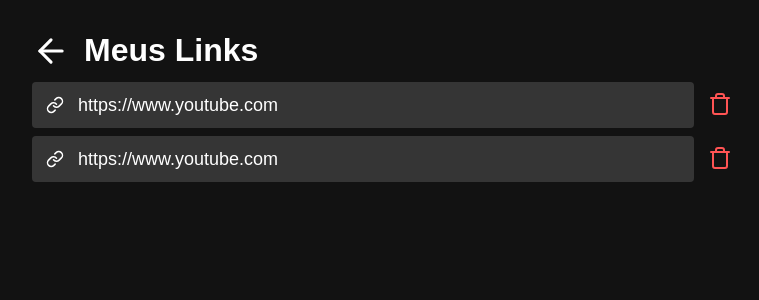
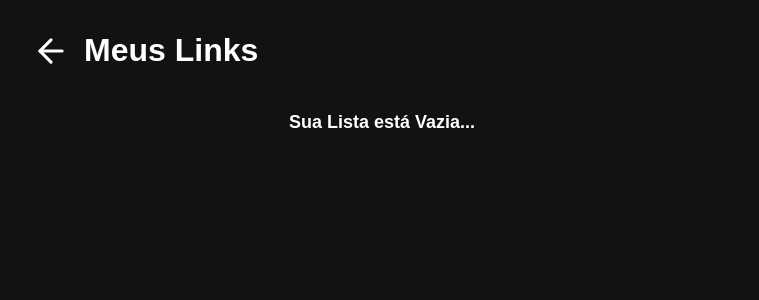
Before and after one commit to frontendDieferson/encurtaai, a React (Create React App) app: page /links in a window 1280 px wide. Shown: the top 300 px of the page, without its empty margins (258-1017 px from the left). Built offline with nearby package versions, Linux system fonts and the light colour scheme.

Commit message:
Services finalizado

```diff
--- a/src/components/LinkItem/link-item.css
+++ b/src/components/LinkItem/link-item.css
@@ -13,7 +13,7 @@
 
 @keyframes slideY {
     from {
-        transform: translateY(90px);
+        transform: translateY(40px);
       }
       to {
           transform: translateY(0px);
--- a/src/pages/Home/index.js
+++ b/src/pages/Home/index.js
@@ -5,6 +5,7 @@
 import LinkItem from '../../components/LinkItem'
 
 import api from '../../services/api'
+import { saveLink } from '../../services/storeLinks'
 
 
 export default function Home() {
@@ -21,6 +22,9 @@
 
       setData(response.data)
       setShowModal(true)
+
+      saveLink('@encurtaLink', response.data)
+
       setLink('')
 
      }catch{
--- a/src/pages/Links/index.js
+++ b/src/pages/Links/index.js
@@ -1,8 +1,49 @@
-import {FiArrowLeft, FiLink, FiTrash } from 'react-icons/fi'
+import { useState, useEffect } from 'react'
 import './links.css'
 import { Link } from 'react-router-dom'
+import LinkItem from '../../components/LinkItem'
+import { getLinkSave, deleteLink } from '../../services/storeLinks'
+import {FiArrowLeft, FiLink, FiTrash } from 'react-icons/fi'
+
+
 
 export default function Links() {
+    const [myLinks, setMyLinks] = useState([])
+    const [data, setData] = useState({})
+    const [showModal, setShowModal] = useState(false)
+
+    const [emptyList, setEmptyList] = useState(false)
+
+
+    useEffect(() => {
+      async function getLinks() {
+        const result = await getLinkSave('@encurtaLink')
+
+        if(result.length === 0) {
+            setEmptyList(true)
+
+        }
+        setMyLinks(result)
+      }
+
+      getLinks()
+
+    }, [])
+
+    function handleOpenLink(link) {
+        setData(link)
+        setShowModal(true)
+    }
+
+    async function handleDelete(id) {
+        const result = await deleteLink(myLinks, id)
+
+        if(result.length === 0) {
+           setEmptyList(true)
+        }
+        setMyLinks(result)
+    }
+
     return (
       <div className="links-container">
        <div className='links-header'>
@@ -12,25 +53,33 @@
            <h1>Meus Links</h1>
        </div>
 
-       <div className='links-item'>
-           <button className='link'>
+       {emptyList && (
+           <div className='links-item'>
+               <h2 className='empty-text'>Sua Lista está Vazia...</h2>
+           </div>
+       )}
+
+       {myLinks.map(link => (
+           <div key={link.id} className='links-item'>
+           <button className='link' onClick={() => handleOpenLink(link)}>
                <FiLink size={18} color='#FFF' />
-               https://www.youtube.com
+               {link.long_url}
            </button>
-           <button className='link-delete'>
+           <button className='link-delete' onClick={() => handleDelete(link.id)}>
                <FiTrash size={24} color='#FF5454' />
            </button>
        </div>
+       ))}
 
-       <div className='links-item'>
-           <button className='link'>
-               <FiLink size={18} color='#FFF' />
-               https://www.youtube.com
-           </button>
-           <button className='link-delete'>
-               <FiTrash size={24} color='#FF5454' />
-           </button>
-       </div>
+       {showModal && (
+           <LinkItem
+           closeModal={() => setShowModal(false)}
+           content={data}
+
+           />
+       )}
+
+
       </div>
     )
   }
--- a/src/pages/Links/links.css
+++ b/src/pages/Links/links.css
@@ -56,6 +56,14 @@
     background: transparent;
 }
 
+.empty-text {
+    width: 100%;
+    text-align: center;
+    color: #FFF;
+    margin-top: 30px;
+    font-size: 18px;
+}
+
 
 @media (max-width: 715px) {
     .links-container {
--- /dev/null
+++ b/src/services/storeLinks.js
@@ -0,0 +1,41 @@
+// Buscar Links Salvos
+
+export async function getLinkSave(key) {
+    const myLinks = await localStorage.getItem(key)
+
+    let linkSaves = JSON.parse(myLinks) || []
+
+    return linkSaves
+}
+
+
+// Salvar Link no LocalStorage
+
+export async function saveLink(key, newLink) {
+
+    let linkStored = await getLinkSave(key)
+
+    // Se já tiver um link salvo com algum ID, não deixar duplicar.
+    let hasLink = linkStored.some( link => link.id === newLink.id )
+
+    if(hasLink) {
+        console.log('Esse link já existe na sua lista!')
+        return;
+    }
+    // Adicionar novo link na lista...
+    linkStored.push(newLink)
+    await localStorage.setItem(key, JSON.stringify(linkStored))
+    console.log('Link salvo com sucesso!')
+}
+
+// Deletar Link Salvo
+
+export function deleteLink(links, id) {
+
+    let myLinks = links.filter(item => {
+        return (item.id !== id)
+    })
+
+    localStorage.setItem('@encurtaLink', JSON.stringify(myLinks))
+    return myLinks
+}
```
